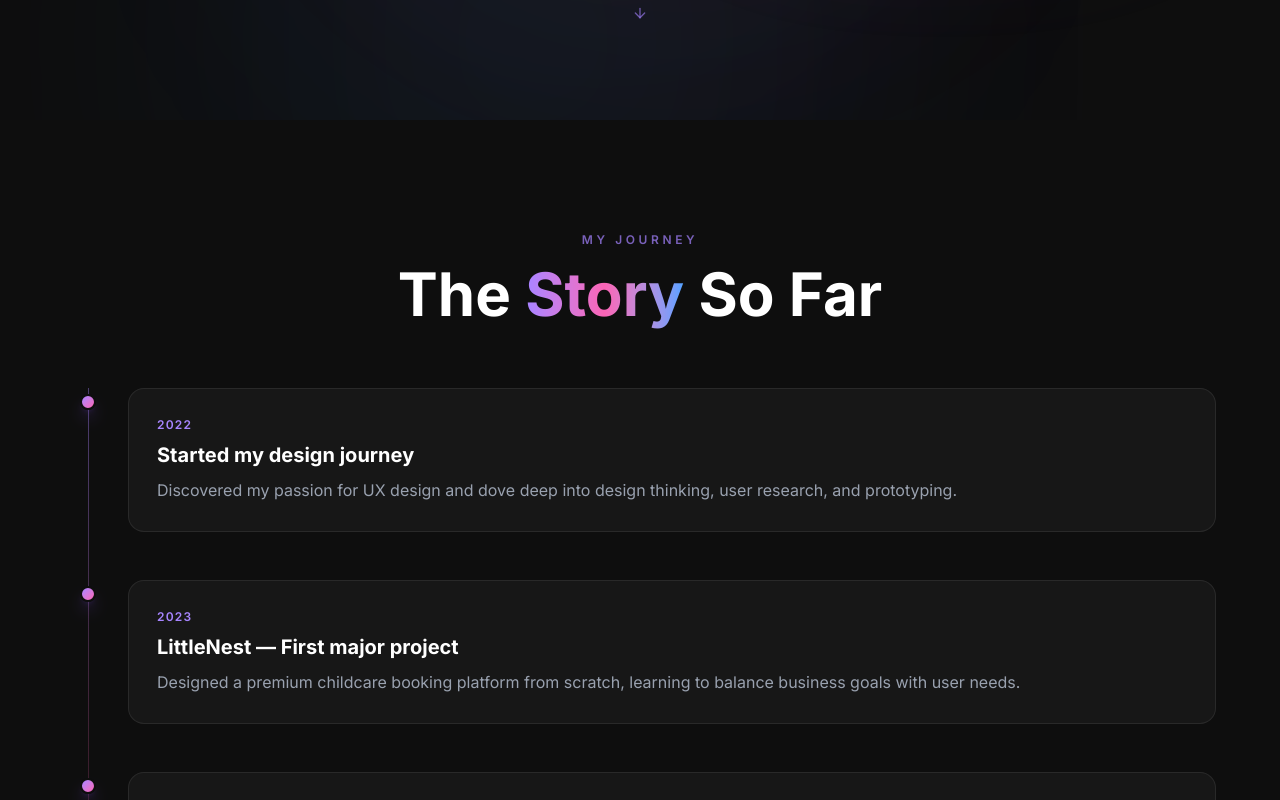
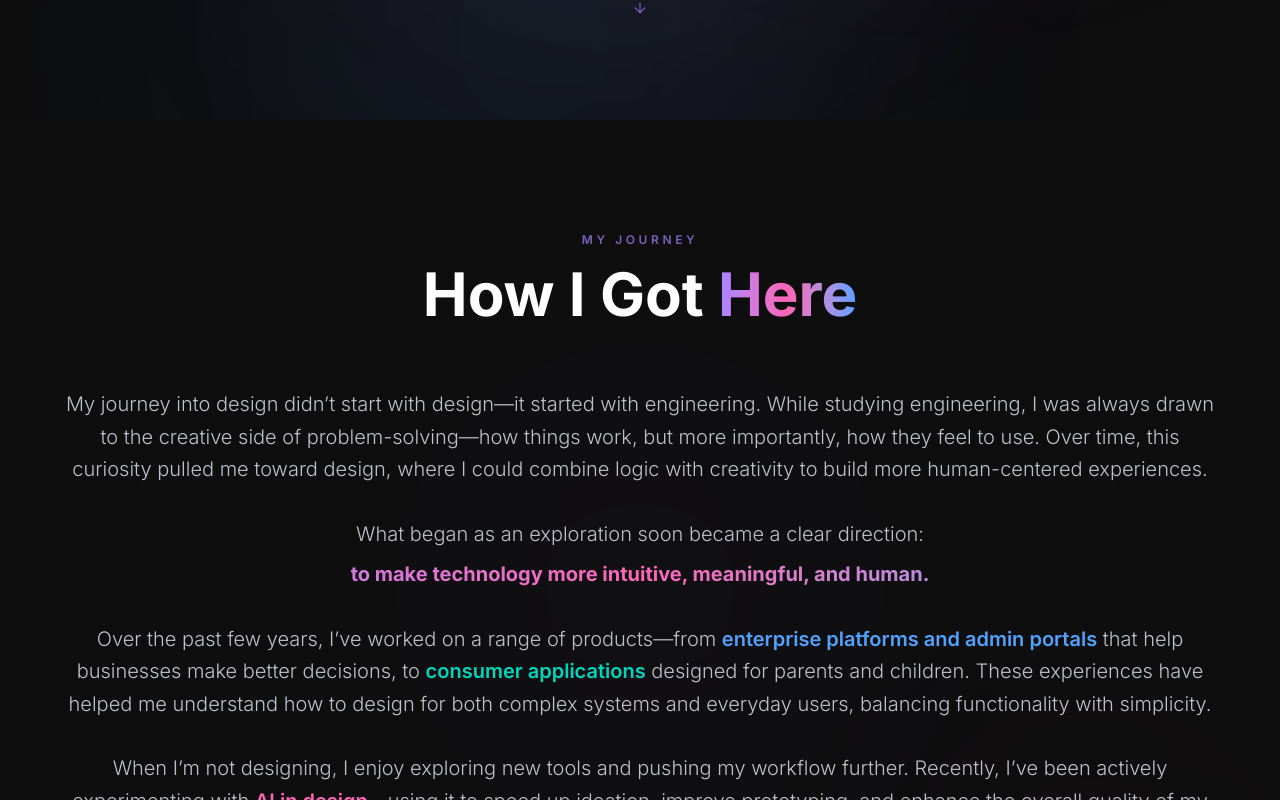
Before and after one commit to sakshiigangurde/sakshiigangurde.github.io, a React (Vite) app: page /about in a window 1280 px wide. Shown: the part 760-1560 px from the top of the page. Built offline with nearby package versions, Linux system fonts and the light colour scheme.

Commit message:
feat: implement App routing and add HowIGotHere component to the about page

```diff
--- a/src/app/App.tsx
+++ b/src/app/App.tsx
@@ -9,7 +9,7 @@ import { FeaturedWork } from './components/home/FeaturedWork';
 import { ContactSection } from './components/home/ContactSection';
 
 // About
-import { AboutHero, MyStory, HowIGotHere, SkillsExpertise, ToolsProcess, AboutContact } from './components/about/index';
+import { AboutHero, HowIGotHere, SkillsExpertise, ToolsProcess, AboutContact } from './components/about/index';
 
 // Shared
 import { CinematicClosing } from './components/shared/CinematicClosing';
@@ -85,7 +85,7 @@ export default function App() {
                         element={
                             <>
                                 <AboutHero />
-                                <MyStory />
+
                                 <HowIGotHere />
                                 <SkillsExpertise />
                                 <ToolsProcess />
--- a/src/app/components/about/HowIGotHere.tsx
+++ b/src/app/components/about/HowIGotHere.tsx
@@ -30,7 +30,7 @@ export function HowIGotHere() {
                 </motion.div>
 
                 {/* Paragraphs and Quote Block - Aligned to match the width and padding of the timeline cards above */}
-                <div className="md:pl-16 space-y-8 text-gray-300/90 text-lg md:text-xl leading-relaxed font-light">
+                <div className="space-y-8 text-gray-300/90 text-lg md:text-xl leading-relaxed font-light text-center">
                     {/* Paragraph 1 */}
                     <motion.p
                         initial={{ opacity: 0, y: 15 }}
```
